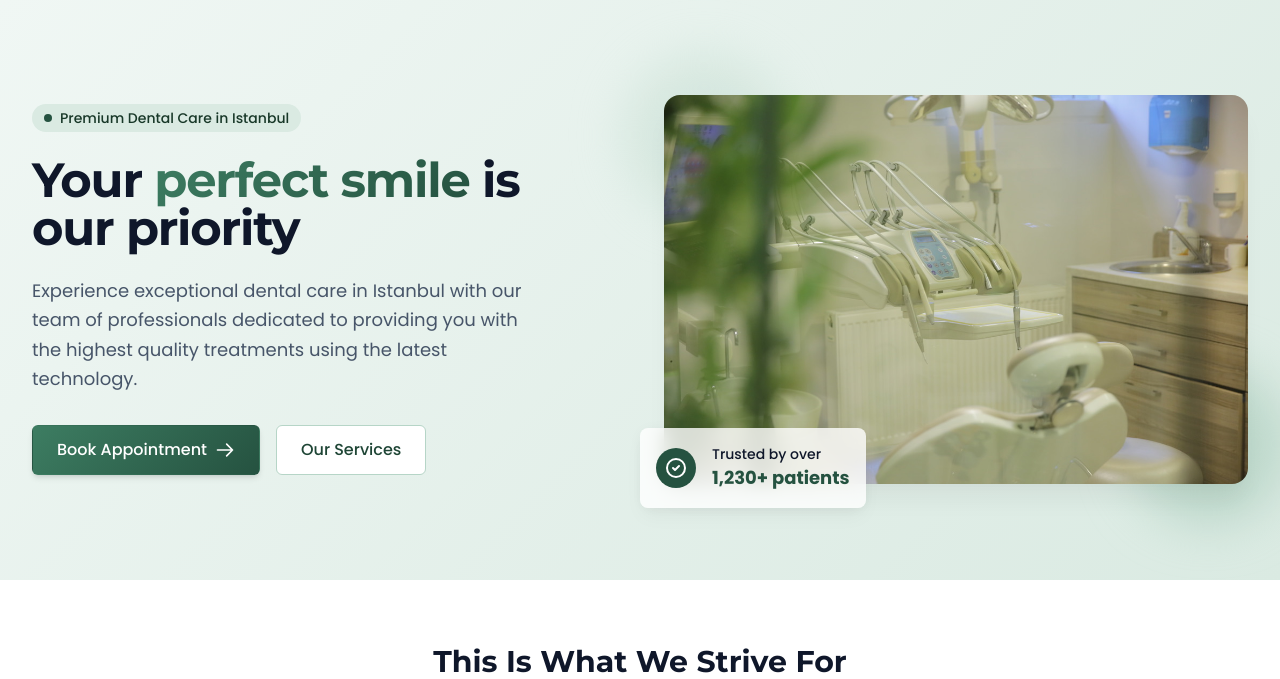
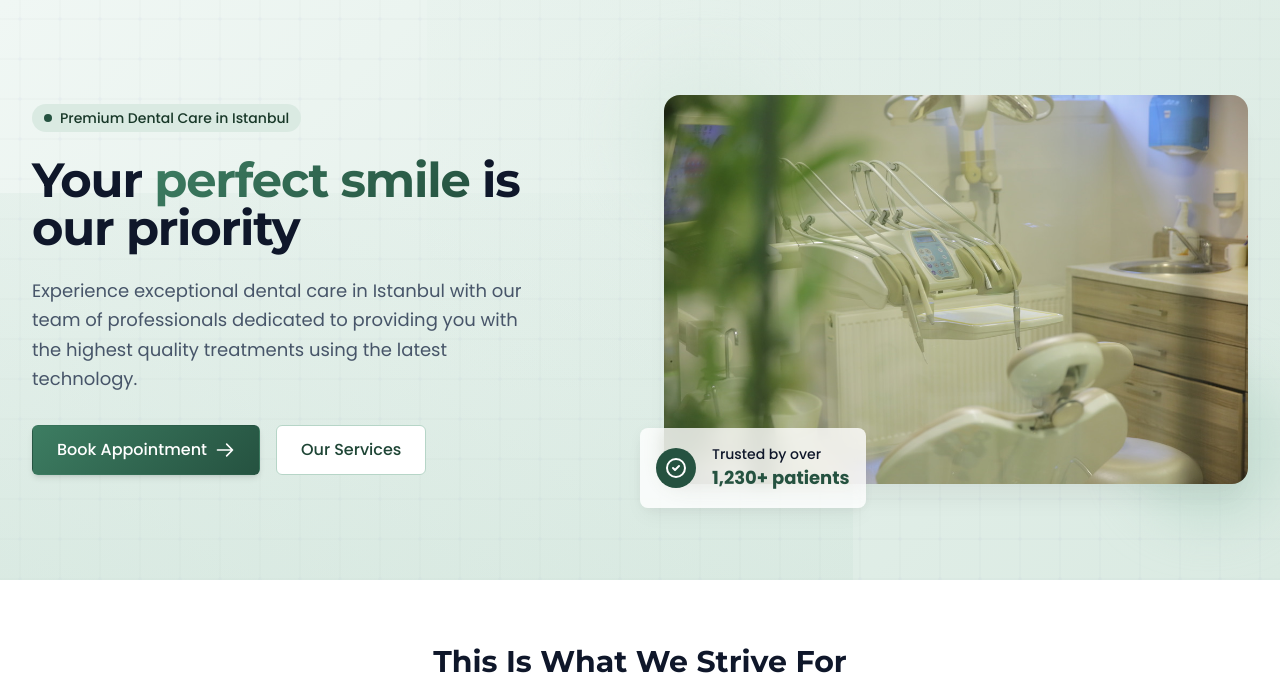
Before and after one commit to vlk34/dentist, a PHP site: page / in a window 1280 px wide. Shown: the part 82-761 px from the top of the page. Run offline with PHP 8.4, Linux system fonts and the light colour scheme; some libraries are stand-ins or nearby versions.

Commit message:
small pattern additions

```diff
--- a/frontend/about.php
+++ b/frontend/about.php
@@ -271,7 +271,7 @@
                     <div class="absolute -top-6 -right-6 w-24 h-24 bg-white/10 rounded-full"></div>
                     <div class="absolute -bottom-6 -left-6 w-24 h-24 bg-white/10 rounded-full"></div>
                     <div class="relative z-10 rounded-xl overflow-hidden shadow-elegant">
-                        <img src="https://images.unsplash.com/photo-1636555197963-0ade1c1a7a84?ixlib=rb-4.0.3&ixid=M3wxMjA3fDB8MHxwaG90by1wYWdlfHx8fGVufDB8fHx8fA%3D%3D&auto=format&fit=crop&w=1000&q=80" alt="Istanbul skyline" class="w-full h-auto">
+                        <img src="assets/images/team.jpg" alt="Istanbul skyline" class="w-full h-auto">
                     </div>
                 </div>
             </div>
--- a/frontend/index.php
+++ b/frontend/index.php
@@ -4,7 +4,28 @@
 <main>
     <!-- Hero Section -->
     <section class="relative overflow-hidden bg-gradient">
-        <div class="container mx-auto px-4 sm:px-6 lg:px-8 py-16 md:py-24">
+        <!-- Add subtle pattern background -->
+        <div class="absolute inset-0 opacity-10">
+            <svg width="100%" height="100%" xmlns="http://www.w3.org/2000/svg">
+                <defs>
+                    <pattern id="dental-pattern" x="0" y="0" width="40" height="40" patternUnits="userSpaceOnUse">
+                        <path d="M0 20h40M20 0v40" stroke="#6B7280" stroke-width="0.5" fill="none" />
+                        <circle cx="20" cy="20" r="2" fill="#4F46E5" opacity="0.2" />
+                    </pattern>
+                </defs>
+                <rect width="100%" height="100%" fill="url(#dental-pattern)" />
+            </svg>
+        </div>
+
+        <!-- Add soft gradient overlays -->
+        <div class="absolute inset-0">
+            <div class="absolute top-0 right-0 w-2/3 h-2/3 bg-gradient-to-bl from-primary-100 to-transparent opacity-30"></div>
+            <div class="absolute bottom-0 left-0 w-2/3 h-2/3 bg-gradient-to-tr from-primary-200 to-transparent opacity-30"></div>
+        </div>
+
+        <!-- Remove the wave shapes section -->
+
+        <div class="container mx-auto px-4 sm:px-6 lg:px-8 py-16 md:py-24 relative z-10">
             <div class="grid grid-cols-1 md:grid-cols-2 gap-12 items-center">
                 <div class="max-w-lg animate-slide-up">
                     <div class="inline-flex items-center px-3 py-1 rounded-full text-sm font-medium bg-primary-100 text-primary-800 mb-6">
@@ -100,9 +121,22 @@
         </div>
     </section>
 
-    <!-- Features Section -->
-    <section class="py-16 bg-gradient">
-        <div class="container mx-auto px-4 sm:px-6 lg:px-8">
+    <!-- Features Section with new pattern -->
+    <section class="py-16 bg-gradient relative">
+        <!-- Add diagonal pattern background -->
+        <div class="absolute inset-0 opacity-10">
+            <svg width="100%" height="100%" xmlns="http://www.w3.org/2000/svg">
+                <defs>
+                    <pattern id="features-pattern" x="0" y="0" width="60" height="60" patternUnits="userSpaceOnUse">
+                        <path d="M0 0L60 60M60 0L0 60" stroke="#6B7280" stroke-width="0.5" fill="none" />
+                        <circle cx="30" cy="30" r="1.5" fill="#4F46E5" opacity="0.2" />
+                    </pattern>
+                </defs>
+                <rect width="100%" height="100%" fill="url(#features-pattern)" />
+            </svg>
+        </div>
+
+        <div class="container mx-auto px-4 sm:px-6 lg:px-8 relative z-10">
             <div class="grid grid-cols-1 md:grid-cols-3 gap-8">
                 <!-- Feature 1 -->
                 <div class="bg-white rounded-xl overflow-hidden shadow-soft hover-lift scroll-reveal">
@@ -176,9 +210,21 @@
         </div>
     </section>
 
-    <!-- Info Cards Section -->
-    <section class="py-16 bg-gradient">
-        <div class="container mx-auto px-4 sm:px-6 lg:px-8">
+    <!-- Info Cards Section with new pattern -->
+    <section class="py-16 bg-gradient relative">
+        <!-- Add dot pattern background -->
+        <div class="absolute inset-0 opacity-10">
+            <svg width="100%" height="100%" xmlns="http://www.w3.org/2000/svg">
+                <defs>
+                    <pattern id="dot-pattern" x="0" y="0" width="20" height="20" patternUnits="userSpaceOnUse">
+                        <circle cx="10" cy="10" r="1.5" fill="#4F46E5" opacity="0.3" />
+                    </pattern>
+                </defs>
+                <rect width="100%" height="100%" fill="url(#dot-pattern)" />
+            </svg>
+        </div>
+
+        <div class="container mx-auto px-4 sm:px-6 lg:px-8 relative z-10">
             <div class="grid grid-cols-1 md:grid-cols-2 gap-8">
                 <!-- Info Card 1 -->
                 <div class="bg-white rounded-xl p-8 shadow-soft hover-lift scroll-reveal">
@@ -339,9 +385,21 @@
         </div>
     </section>
 
-    <!-- Modern Tech Section -->
-    <section class="py-20 bg-gradient">
-        <div class="container mx-auto px-4 sm:px-6 lg:px-8">
+    <!-- Modern Tech Section with new pattern -->
+    <section class="py-20 bg-gradient relative">
+        <!-- Add hexagonal pattern background -->
+        <div class="absolute inset-0 opacity-10">
+            <svg width="100%" height="100%" xmlns="http://www.w3.org/2000/svg">
+                <defs>
+                    <pattern id="hex-pattern" x="0" y="0" width="40" height="40" patternUnits="userSpaceOnUse">
+                        <path d="M20 10L10 20L20 30L30 20Z" stroke="#6B7280" stroke-width="0.5" fill="none" />
+                    </pattern>
+                </defs>
+                <rect width="100%" height="100%" fill="url(#hex-pattern)" />
+            </svg>
+        </div>
+
+        <div class="container mx-auto px-4 sm:px-6 lg:px-8 relative z-10">
             <div class="grid grid-cols-1 lg:grid-cols-2 gap-12 items-center">
                 <div class="scroll-reveal">
                     <div class="inline-flex items-center px-3 py-1 rounded-full text-sm font-medium bg-primary-100 text-primary-800 mb-4">
@@ -563,8 +621,20 @@
     </section>
 
     <!-- What We Do Section - Popular Services -->
-    <section id="services" class="py-20 bg-white">
-        <div class="container mx-auto px-4 sm:px-6 lg:px-8">
+    <section id="services" class="py-20 bg-white relative">
+        <!-- Add curved pattern background -->
+        <div class="absolute inset-0 opacity-5">
+            <svg width="100%" height="100%" xmlns="http://www.w3.org/2000/svg">
+                <defs>
+                    <pattern id="services-pattern" x="0" y="0" width="100" height="100" patternUnits="userSpaceOnUse">
+                        <path d="M25,50 a25,25 0 1,1 50,0 a25,25 0 1,1 -50,0" stroke="#4F46E5" stroke-width="0.5" fill="none" />
+                    </pattern>
+                </defs>
+                <rect width="100%" height="100%" fill="url(#services-pattern)" />
+            </svg>
+        </div>
+
+        <div class="container mx-auto px-4 sm:px-6 lg:px-8 relative z-10">
             <div class="text-center mb-16">
                 <div class="inline-flex items-center px-3 py-1 rounded-full text-sm font-medium bg-primary-100 text-primary-800 mb-4">
                     <span class="flex h-2 w-2 rounded-full bg-primary-600 mr-2"></span>
```
Also changed, not shown: frontend/assets/images/ist.png (added), frontend/assets/images/team.jpg (added).
